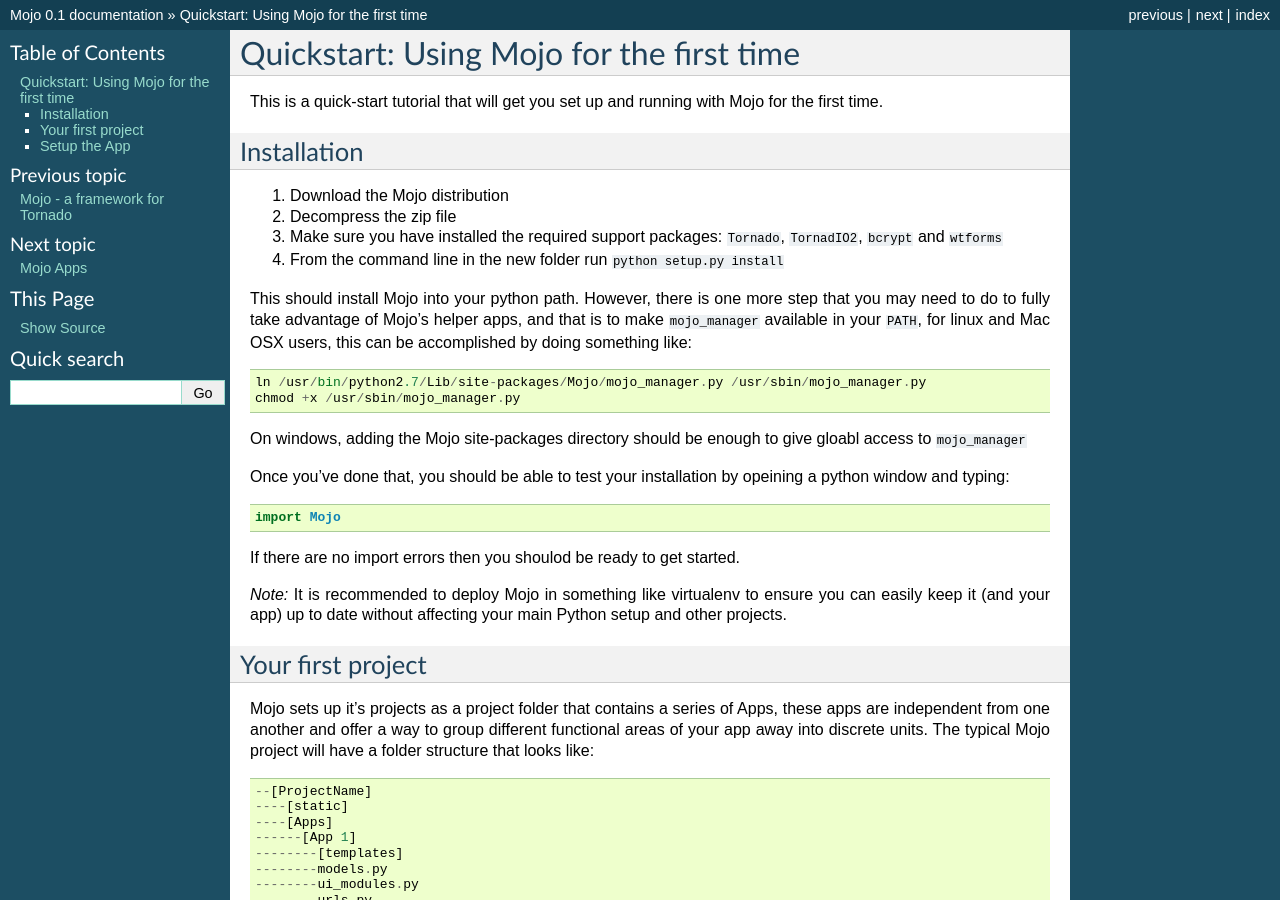
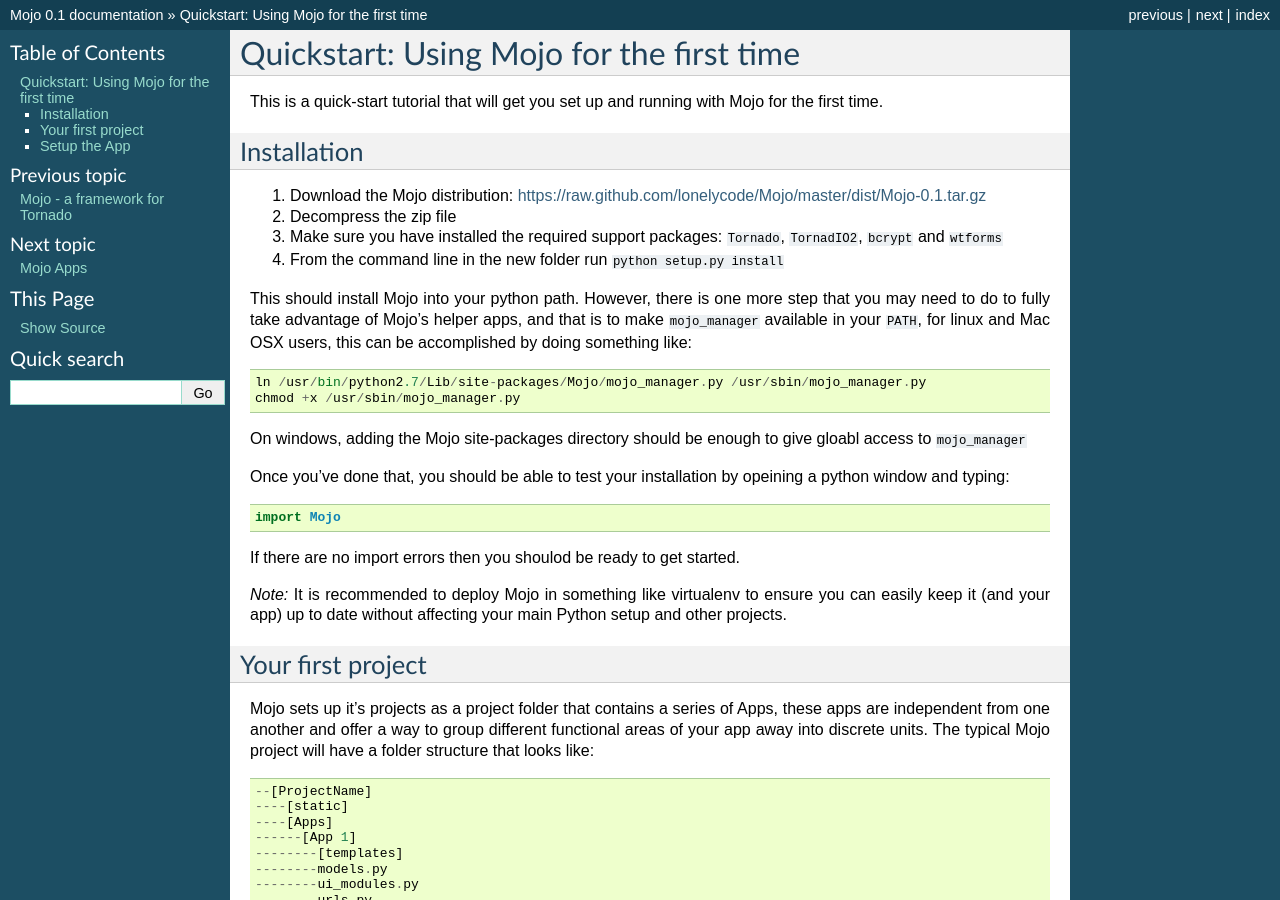
Before and after one commit to lonelycode/Mojo, a Sphinx documentation site: the page built from Documentation/docs/quickstart.rst, in a window 1280 px wide and 900 px high. Built offline with Sphinx 7.4.7, drawn with Linux system fonts in a browser that asks for light colours; part of the change alters nothing that is shown.

Commit message:
Doc fix.

```diff
--- a/Documentation/docs/quickstart.rst
+++ b/Documentation/docs/quickstart.rst
@@ -6,7 +6,7 @@ This is a quick-start tutorial that will get you set up and running with Mojo fo
 Installation
 ------------
 
-1. Download the Mojo distribution
+1. Download the Mojo distribution: https://raw.github.com/lonelycode/Mojo/master/dist/Mojo-0.1.tar.gz
 2. Decompress the zip file
 3. Make sure you have installed the required support packages: ``Tornado``, ``TornadIO2``, ``bcrypt`` and ``wtforms``
 4. From the command line in the new folder run ``python setup.py install``
```
